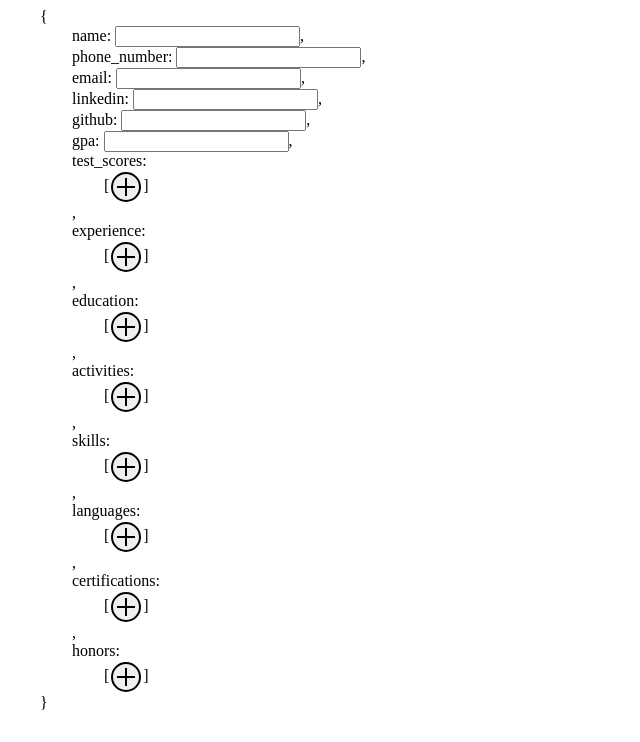
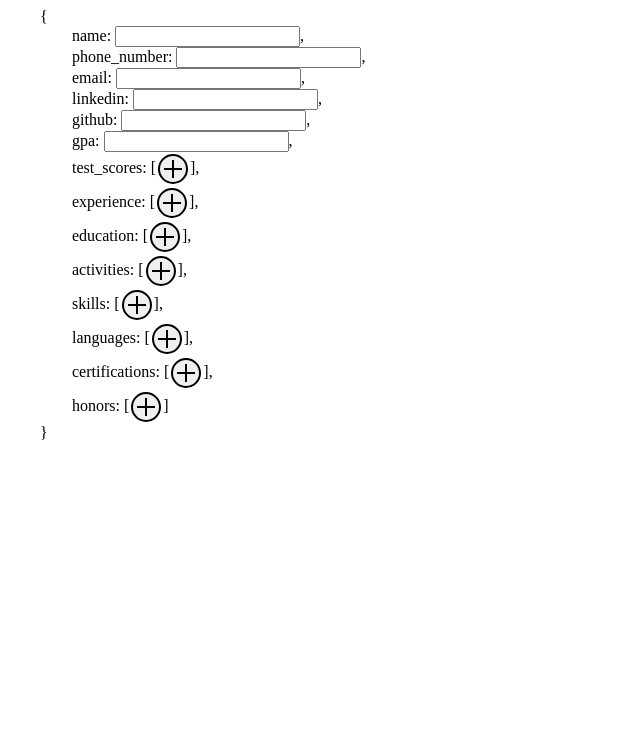
Before and after one commit to swag31415/cvlog, a plain HTML site: page index.html in a window 1280 px wide. Shown: the whole page, without its empty margins (0-640 px from the left). Drawn offline with Linux system fonts and the light colour scheme.

Commit message:
made all the brackets look prettier

```diff
--- a/index.html
+++ b/index.html
@@ -10,14 +10,6 @@
   <script src="vendors/jquery/jquery-3.5.1.min.js"></script>
   <link rel="stylesheet" href="vendors/icono/icono.min.css">
   <style>
-    div {
-      padding-left: 2em;
-    }
-
-    p {
-      display: inline;
-    }
-
     textarea {
       resize: none;
       box-sizing: padding-box;
@@ -28,7 +20,12 @@
     function div(...body) {
       var result = $("<div></div>")
       if (body) result.append(...body)
-      return result
+      return result.css("padding-left", "2em")
+    }
+    function inline_div(...body) {
+      var result = $("<div></div>")
+      if (body) result.append(...body)
+      return result.css("display", "inline")
     }
     function plus_button() {
       return $("<button></button>")
@@ -70,6 +67,7 @@
     function to_istr(json) {
       var result = div()
       if (Array.isArray(json)) {
+        result = inline_div()
         result.append("[", plus_button().click(function () {
           var insert = to_istr(json[0])
           insert.append(cross_button().click(function () { $(this).parent().remove() }))
@@ -86,7 +84,7 @@
           result.append("}")
           break;
         case "function": return json()
-        case "string": return $("<p></p>").text(json)
+        case "string": return inline_div(json)
         default: return json
       }
       return result
```
